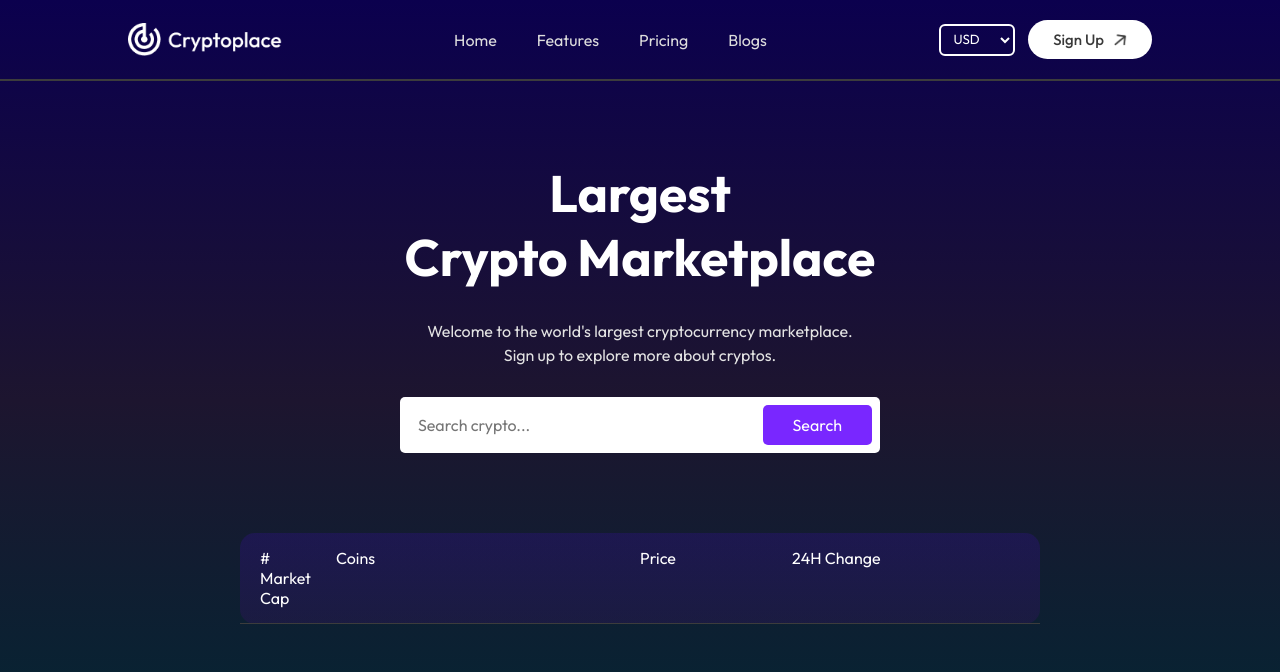
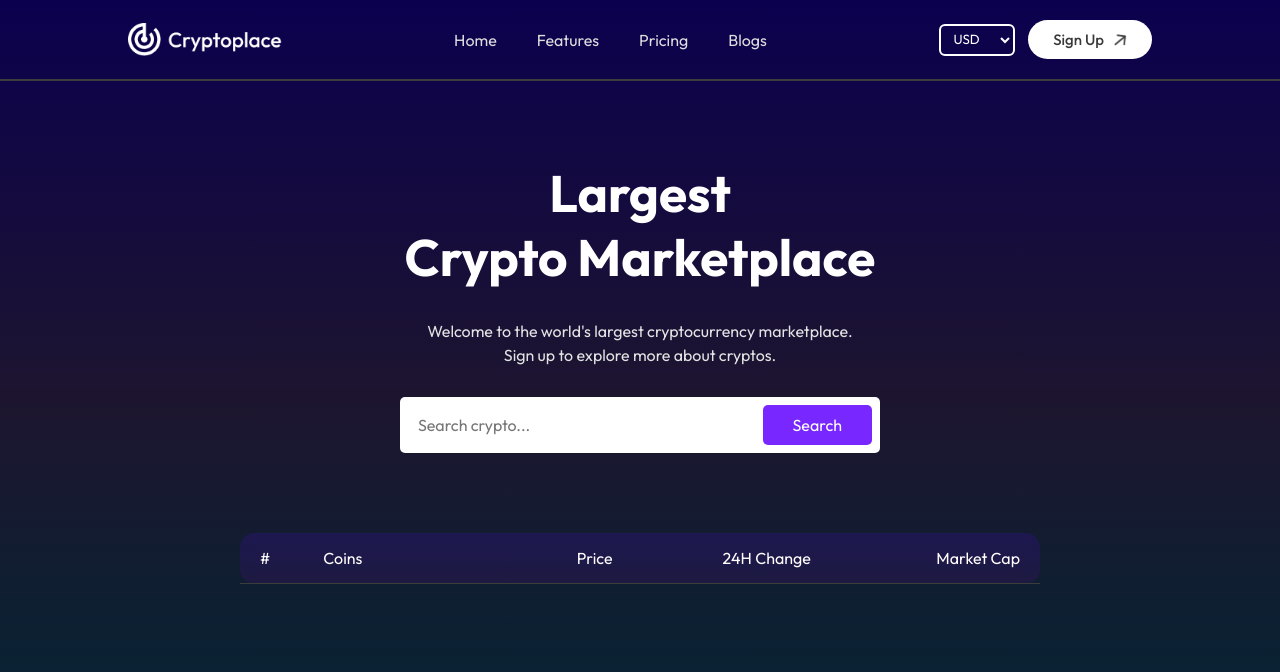
Before and after one commit to mahesh-pagrut/CoinPulse, a React (Vite) app: page / in a window 1280 px wide. Shown: the top 672 px of the page. Built offline with nearby package versions, Linux system fonts and the light colour scheme; a web font is replaced by a local one.

Commit message:
css correction

```diff
--- a/src/pages/Home/Home.css
+++ b/src/pages/Home/Home.css
@@ -68,8 +68,13 @@
 
 .table-layout{
     display: grid;
-    grid-template-columns: 0.5fr 2fr 1fr 1.5fr;
+    grid-template-columns: 0.5fr 2fr 1fr 1fr 1.5fr;
     padding: 15px 20px;
     align-items: center;
     border-bottom: 1px solid #3c3c3c;
 }
+
+
+.market-cap{
+    text-align: right;
+}
--- a/src/pages/Home/Home.jsx
+++ b/src/pages/Home/Home.jsx
@@ -19,8 +19,8 @@ export const Home = () => {
                 <p>#</p>
                 <p>Coins</p>
                 <p>Price</p>
-                <p>24H Change</p>
-                <p>Market Cap</p>
+                <p style={{textAlign:"center"}}>24H Change</p>
+                <p className='market-cap'>Market Cap</p>
             </div>
 
         </div>
```
